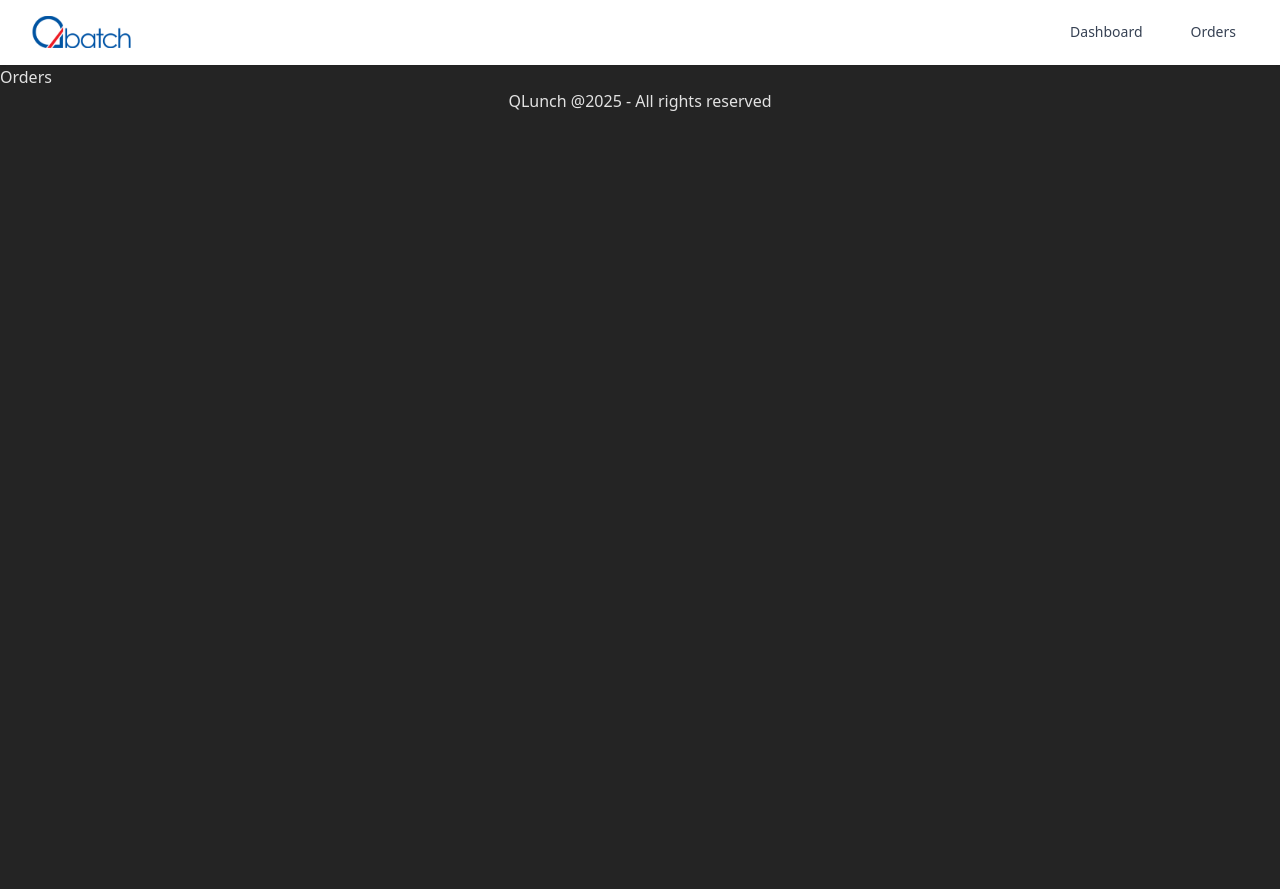
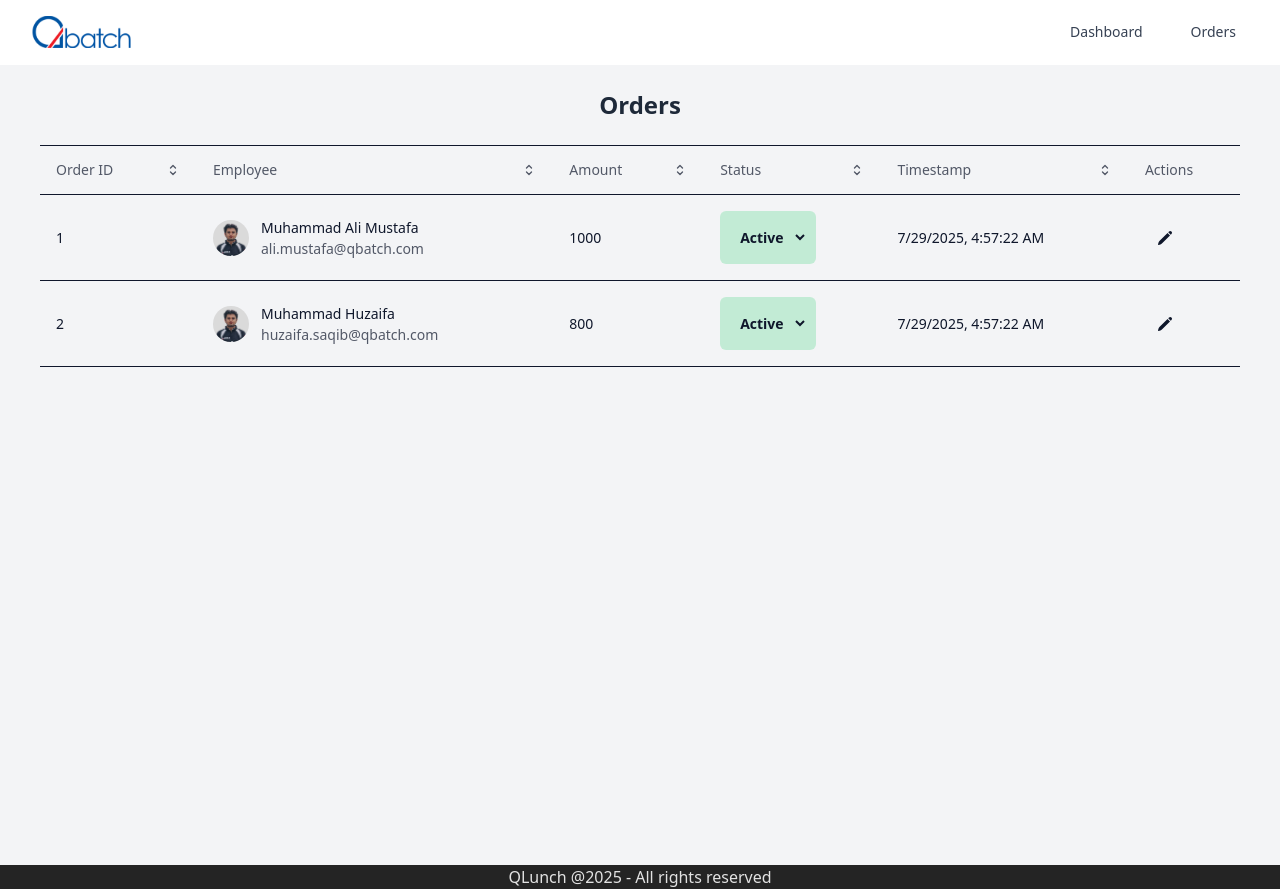
Before and after one commit to ali-mustafa-qbatch/qbatch-lunch-order-platform, a React (Vite) app in the folder frontend/: page /admin/orders in a window 1280 px wide. Before the commit the page ends 800 px from the top, so only its background shows below. Built offline with nearby package versions, Linux system fonts and the light colour scheme.

Commit message:
add orders component for admin

```diff
--- a/frontend/src/components/Orders.jsx
+++ b/frontend/src/components/Orders.jsx
@@ -1,7 +1,130 @@
+import pic from '../assets/ali.jpg'
+
 function Orders() {
-  return (
-    <div>Orders</div>
-  )
+    const ordersList = [
+        {
+            id: 1,
+            name: "Muhammad Ali Mustafa",
+            email: "ali.mustafa@qbatch.com",
+            amount: 1000,
+            status: "Active",
+            timestamp: 1753765042319,
+            image: 'ali.jpg'
+        },
+        {
+            id: 2,
+            name: "Muhammad Huzaifa",
+            email: "huzaifa.saqib@qbatch.com",
+            amount: 800,
+            status: "Active",
+            timestamp: 1753765042319,
+            image: 'ali.jpg'
+        }
+    ];
+
+    const getReadableDateTime = (timestamp) => {
+        const date = new Date(timestamp);
+        return date.toLocaleString();
+    }
+
+    return (
+        <>
+            <div className="min-h-screen bg-gray-100">
+
+                <div className="min-h-screen p-6 overflow-scroll px-10">
+                    <h2 className="text-2xl font-semibold mb-6 text-gray-800 text-center">Orders</h2>
+                    <table className="mt-4 w-full min-w-max table-auto text-left">
+                        <thead>
+                            <tr>
+                                <th className="cursor-pointer border-y border-slate-900 bg-blue-gray-50/50 p-4 transition-colors hover:bg-blue-gray-50">
+                                    <p className="antialiased font-sans text-sm text-slate-900 flex items-center justify-between gap-2 font-normal leading-none opacity-70">Order ID <svg xmlns="http://www.w3.org/2000/svg" fill="none" viewBox="0 0 24 24" strokeWidth="2" stroke="currentColor" aria-hidden="true" className="h-4 w-4">
+                                        <path strokeLinecap="round" strokeLinejoin="round" d="M8.25 15L12 18.75 15.75 15m-7.5-6L12 5.25 15.75 9"></path>
+                                    </svg>
+                                    </p>
+                                </th>
+                                <th className="cursor-pointer border-y border-slate-900 bg-blue-gray-50/50 p-4 transition-colors hover:bg-blue-gray-50">
+                                    <p className="antialiased font-sans text-sm text-slate-900 flex items-center justify-between gap-2 font-normal leading-none opacity-70">Employee <svg xmlns="http://www.w3.org/2000/svg" fill="none" viewBox="0 0 24 24" strokeWidth="2" stroke="currentColor" aria-hidden="true" className="h-4 w-4">
+                                        <path strokeLinecap="round" strokeLinejoin="round" d="M8.25 15L12 18.75 15.75 15m-7.5-6L12 5.25 15.75 9"></path>
+                                    </svg>
+                                    </p>
+                                </th>
+                                <th className="cursor-pointer border-y border-slate-900 bg-blue-gray-50/50 p-4 transition-colors hover:bg-blue-gray-50">
+                                    <p className="antialiased font-sans text-sm text-slate-900 flex items-center justify-between gap-2 font-normal leading-none opacity-70">Amount <svg xmlns="http://www.w3.org/2000/svg" fill="none" viewBox="0 0 24 24" strokeWidth="2" stroke="currentColor" aria-hidden="true" className="h-4 w-4">
+                                        <path strokeLinecap="round" strokeLinejoin="round" d="M8.25 15L12 18.75 15.75 15m-7.5-6L12 5.25 15.75 9"></path>
+                                    </svg>
+                                    </p>
+                                </th>
+                                <th className="cursor-pointer border-y border-slate-900 bg-blue-gray-50/50 p-4 transition-colors hover:bg-blue-gray-50">
+                                    <p className="antialiased font-sans text-sm text-slate-900 flex items-center justify-between gap-2 font-normal leading-none opacity-70">Status <svg xmlns="http://www.w3.org/2000/svg" fill="none" viewBox="0 0 24 24" strokeWidth="2" stroke="currentColor" aria-hidden="true" className="h-4 w-4">
+                                        <path strokeLinecap="round" strokeLinejoin="round" d="M8.25 15L12 18.75 15.75 15m-7.5-6L12 5.25 15.75 9"></path>
+                                    </svg>
+                                    </p>
+                                </th>
+                                <th className="cursor-pointer border-y border-slate-900 bg-blue-gray-50/50 p-4 transition-colors hover:bg-blue-gray-50">
+                                    <p className="antialiased font-sans text-sm text-slate-900 flex items-center justify-between gap-2 font-normal leading-none opacity-70">Timestamp <svg xmlns="http://www.w3.org/2000/svg" fill="none" viewBox="0 0 24 24" strokeWidth="2" stroke="currentColor" aria-hidden="true" className="h-4 w-4">
+                                        <path strokeLinecap="round" strokeLinejoin="round" d="M8.25 15L12 18.75 15.75 15m-7.5-6L12 5.25 15.75 9"></path>
+                                    </svg>
+                                    </p>
+                                </th>
+                                <th className="cursor-pointer border-y border-slate-900 bg-blue-gray-50/50 p-4 transition-colors hover:bg-blue-gray-50">
+                                    <p className="antialiased font-sans text-sm text-slate-900 flex items-center justify-between gap-2 font-normal leading-none opacity-70">Actions</p>
+                                </th>
+                            </tr>
+                        </thead>
+                        <tbody>
+                            {ordersList.map((order) => (
+                                <tr key={order.id}>
+                                    <td className="p-4 border-b border-slate-900">
+                                        <div className="flex items-center gap-3">
+                                            <div className="flex flex-col">
+                                                <p className="block antialiased font-sans text-sm leading-normal text-slate-900 font-normal">{order.id}</p>
+                                            </div>
+                                        </div>
+                                    </td>
+                                    <td className="p-4 border-b border-slate-900">
+                                        <div className="flex items-center gap-3">
+                                            <img src={pic} alt={order.name} className="inline-block relative object-cover object-center !rounded-full w-9 h-9" />
+                                            <div className="flex flex-col">
+                                                <p className="block antialiased font-sans text-sm leading-normal text-slate-900 font-normal">{order.name}</p>
+                                                <p className="block antialiased font-sans text-sm leading-normal text-slate-900 font-normal opacity-70">{order.email}</p>
+                                            </div>
+                                        </div>
+                                    </td>
+                                    <td className="p-4 border-b border-slate-900">
+                                        <div className="flex flex-col">
+                                            <p className="block antialiased font-sans text-sm leading-normal text-slate-900 font-normal">{order.amount}</p>
+                                        </div>
+                                    </td>
+                                    <td className="p-4 border-b border-slate-900">
+                                        <div className="w-max">
+                                            <div className="relative grid items-center font-sans font-bold uppercase whitespace-nowrap select-none bg-green-500/20 text-green-600 py-1 px-2 text-xs rounded-md" style={{ opacity: 1 }}>
+                                                <select name="country-code" className="text-slate-900 text-sm px-2 py-3">
+                                                    <option className=''>{order.status}</option>
+                                                </select>
+                                                {/* <span className="">{order.status}</span> */}
+                                            </div>
+                                        </div>
+                                    </td>
+                                    <td className="p-4 border-b border-slate-900">
+                                        <p className="block antialiased font-sans text-sm leading-normal text-slate-900 font-normal">{getReadableDateTime(order.timestamp)}</p>
+                                    </td>
+                                    <td className="p-4 border-b border-slate-900">
+                                        <button className="relative align-middle select-none font-sans font-medium text-center uppercase transition-all disabled:opacity-50 disabled:shadow-none disabled:pointer-events-none w-10 max-w-[40px] h-10 max-h-[40px] rounded-lg text-xs text-slate-900 hover:bg-blue-gray-500/10 active:bg-blue-gray-500/30" type="button">
+                                            <span className="absolute top-1/2 left-1/2 transform -translate-y-1/2 -translate-x-1/2">
+                                                <svg xmlns="http://www.w3.org/2000/svg" viewBox="0 0 24 24" fill="currentColor" aria-hidden="true" className="h-4 w-4">
+                                                    <path d="M21.731 2.269a2.625 2.625 0 00-3.712 0l-1.157 1.157 3.712 3.712 1.157-1.157a2.625 2.625 0 000-3.712zM19.513 8.199l-3.712-3.712-12.15 12.15a5.25 5.25 0 00-1.32 2.214l-.8 2.685a.75.75 0 00.933.933l2.685-.8a5.25 5.25 0 002.214-1.32L19.513 8.2z"></path>
+                                                </svg>
+                                            </span>
+                                        </button>
+                                    </td>
+                                </tr>
+                            ))}
+                        </tbody>
+                    </table>
+                </div>
+            </div>
+        </>
+    )
 }
 
 export default Orders
```
